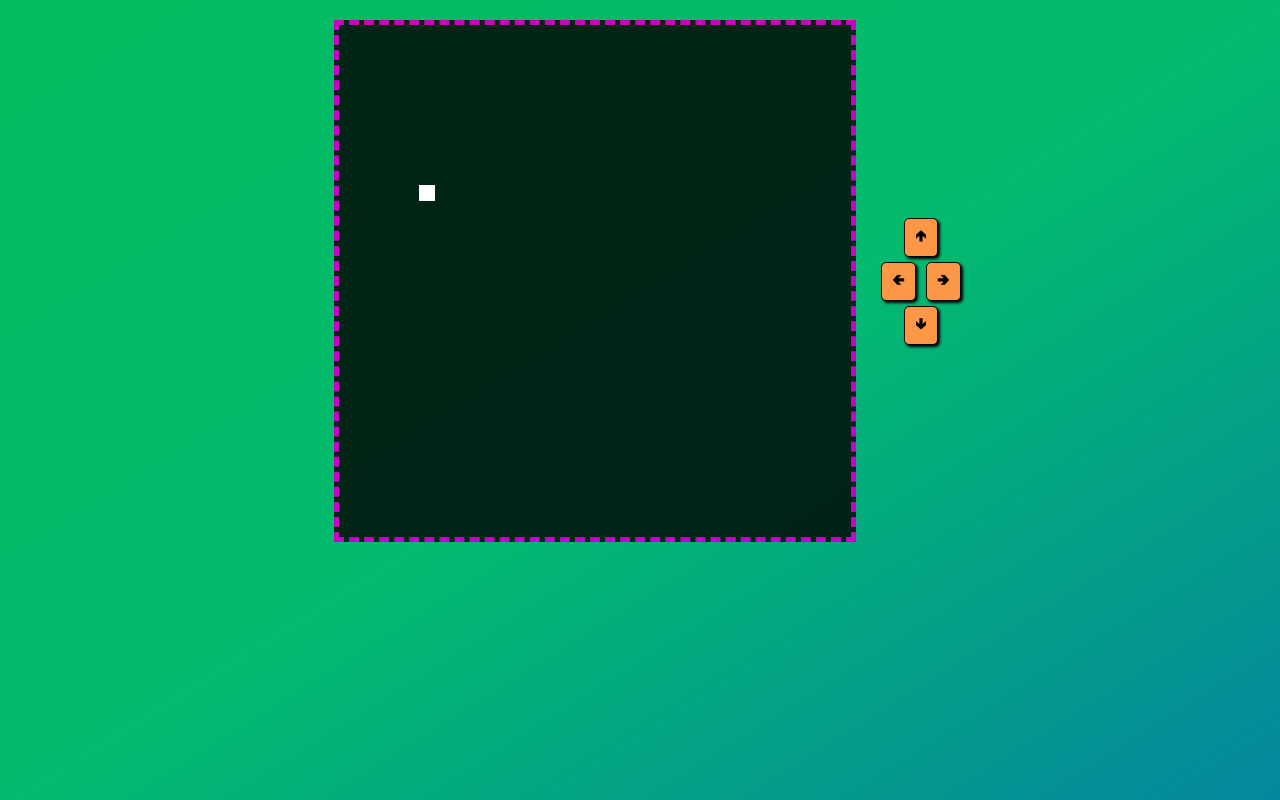
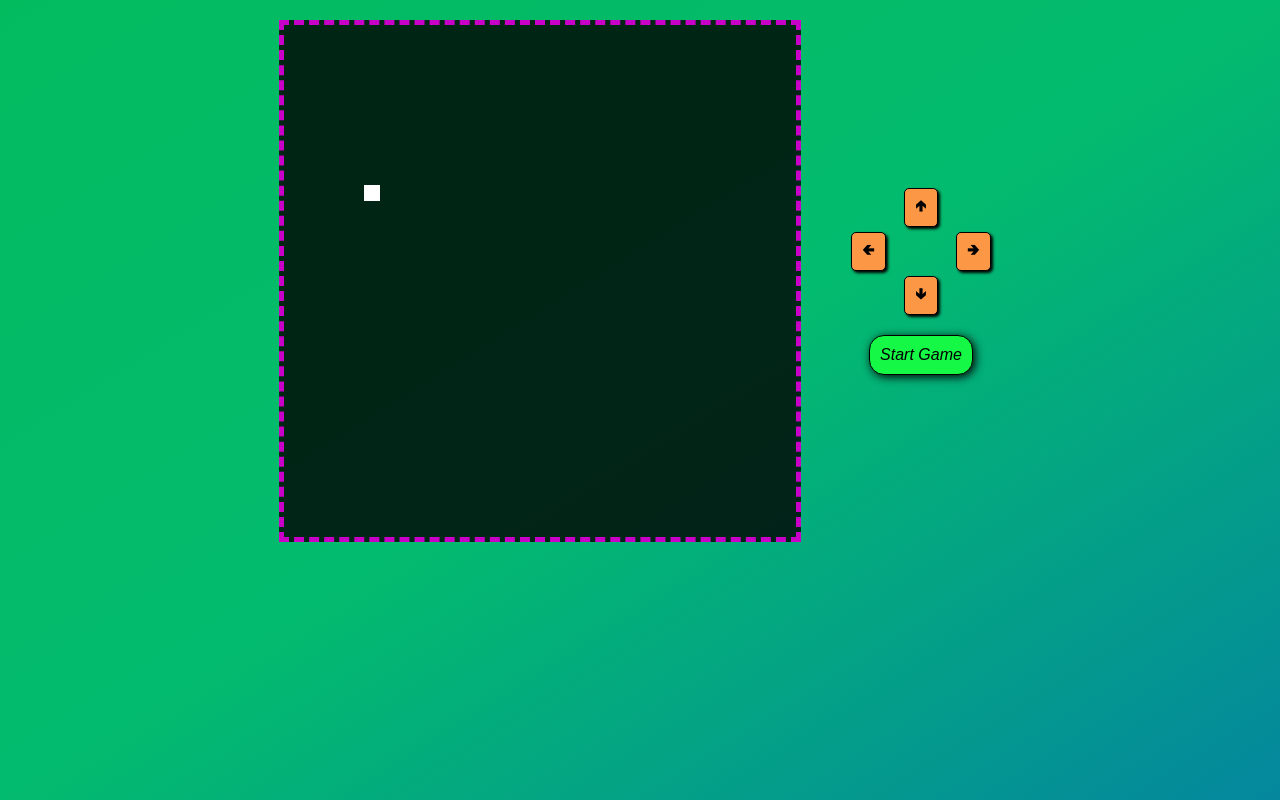
Before and after one commit to godsy07/react-game, a React (Create React App) app: page / in a window 1280 px wide. Built offline with nearby package versions, Linux system fonts and the light colour scheme.

Commit message:
Moved files to move-snake branch

```diff
--- a/src/App.css
+++ b/src/App.css
@@ -1,7 +1,7 @@
 .App {
   display: flex;
   /* justify-content: center; */
-  /* align-items: center; */
-  /* height: 100%;
+  /* align-items: center;
+  height: 100%;
   width: 100%; */
 }
--- a/src/App.js
+++ b/src/App.js
@@ -1,39 +1,58 @@
-import React, { useRef, useState } from "react";
+import React, { useRef, useState, useEffect } from "react";
 import "./App.css";
 import ControlContainer from "./control-container/ControlContainer";
 import PlayAreaContainer from "./play-area/PlayAreaContainer";
 
 const App = () => {
   const refBlock = useRef(null);
+  const [gameStatus, setGameStatus] = useState(false);
+  const [snakeDirection, setSnakeDirection] = useState("right");
   const playAreaWidth = 512; // for setting up height and width of PlayAreaContainer dynamically
   const blockWidth = 16; // for initial width of block (must be a factor of playAreaWidth value)
   const blockHeight = 16; // for initial height of block (must be a factor of playAreaWidth value)
-  const [leftPosition, setLeftPosition] = useState(80); // left position in absolute
-  const [topPosition, setTopPosition] = useState(160); // top position in absolute
+  const [blockPosition, setBlockPosition] = useState([80, 160]); // position of block in absolute
+
   const handleClick = (direction, e) => {
     switch (direction) {
+      case "start":
+        // console.log("Start the game");
+        console.log("Start the game");
+        setGameStatus(!gameStatus);
+        break;
       case "up":
         // console.log("Up direction");
-        if (topPosition !== 0) {
-          setTopPosition(topPosition - blockWidth);
+        if (blockPosition[1] !== 0 && gameStatus === true) {
+          // setBlockPosition((arr) => [arr[0], arr[1] - blockWidth]);
+          setSnakeDirection("up");
         }
         break;
       case "left":
         // console.log("Left direction");
-        if (leftPosition !== 0) {
-          setLeftPosition(leftPosition - blockWidth);
+        if (blockPosition[0] !== 0 && gameStatus === true) {
+          // setBlockPosition((arr) => [arr[0] - blockWidth, arr[1]]);
+          setSnakeDirection("left");
         }
         break;
       case "right":
         // console.log("Right direction");
-        if (leftPosition !== playAreaWidth - blockWidth && leftPosition < 512) {
-          setLeftPosition(leftPosition + blockWidth);
+        if (
+          blockPosition[0] !== playAreaWidth - blockWidth &&
+          blockPosition[0] < 512 &&
+          gameStatus === true
+        ) {
+          // setBlockPosition((arr) => [arr[0] + blockWidth, arr[1]]);
+          setSnakeDirection("right");
         }
         break;
       case "down":
         // console.log("Down direction");
-        if (topPosition !== playAreaWidth - blockWidth && topPosition < 512) {
-          setTopPosition(topPosition + blockWidth);
+        if (
+          blockPosition[1] !== playAreaWidth - blockWidth &&
+          blockPosition[1] < 512 &&
+          gameStatus === true
+        ) {
+          // setBlockPosition((arr) => [arr[0], arr[1] + blockWidth]);
+          setSnakeDirection("down");
         }
         break;
 
@@ -42,17 +61,33 @@ const App = () => {
         break;
     }
   };
+
+  useEffect(() => {
+    if (gameStatus) {
+      if (snakeDirection === "up") {
+        console.log("go up");
+        // setBlockPosition((arr) => [arr[0], arr[1] - 10]);
+      }
+      // if (snakeDirection === "down") {
+      // }
+      // if (snakeDirection === "left") {
+      // }
+      // if (snakeDirection === "right") {
+      // }
+    }
+  }, [gameStatus, snakeDirection]);
+
   return (
     <div className='App'>
       <PlayAreaContainer
         playAreaWidth={playAreaWidth}
         blockWidth={blockWidth}
         blockHeight={blockHeight}
-        leftPosition={leftPosition}
-        topPosition={topPosition}
+        blockPosition={blockPosition}
+        snakeDirection={snakeDirection}
         ref={refBlock}
       />
-      <ControlContainer handleClick={handleClick} />
+      <ControlContainer gameStatus={gameStatus} handleClick={handleClick} />
     </div>
   );
 };
--- a/src/control-container/ControlContainer.jsx
+++ b/src/control-container/ControlContainer.jsx
@@ -2,7 +2,7 @@ import React from "react";
 
 import "./control-container.styles.css";
 
-const ControlContainer = ({ handleClick }) => {
+const ControlContainer = ({ handleClick, gameStatus }) => {
   return (
     <div className='control-container'>
       <div className='up' onClick={(e) => handleClick("up", e)}>
@@ -19,6 +19,14 @@ const ControlContainer = ({ handleClick }) => {
       <div className='down' onClick={(e) => handleClick("down", e)}>
         &#129155;
       </div>
+      <button
+        className={`${
+          gameStatus ? "stop-button" : "start-button"
+        } custom-button`}
+        onClick={(e) => handleClick("start", e)}
+      >
+        {gameStatus ? "Stop Game" : "Start Game"}
+      </button>
     </div>
   );
 };
--- a/src/control-container/control-container.styles.css
+++ b/src/control-container/control-container.styles.css
@@ -1,5 +1,5 @@
 .control-container {
-  /* width: 200px; */
+  width: 200px;
   display: flex;
   flex-direction: column;
   justify-content: center;
@@ -7,7 +7,9 @@
 }
 
 .side-controls {
+  width: 150px;
   display: flex;
+  justify-content: space-between;
   align-items: center;
 }
 
@@ -31,6 +33,39 @@
 .right:hover,
 .down:hover {
   background-color: rgb(255, 255, 180);
-  transform: scale(110%);
+  transform: scale(120%);
   transition: all 0.2s ease-in-out;
 }
+
+.custom-button {
+  margin-top: 20px;
+  padding: 10px;
+  border: 1px solid black;
+  border-radius: 15px;
+  box-shadow: 2px 2px 10px #000;
+  outline: none;
+  transition: all 0.1s ease-in;
+
+  font-size: 16px;
+  font-style: italic;
+  min-height: 30px;
+  min-width: 50px;
+}
+.start-button {
+  background-color: rgb(21, 248, 70);
+}
+.start-button:hover {
+  font-weight: 800;
+  background-color: rgb(128, 241, 23);
+  transform: scale(120%);
+  cursor: pointer;
+}
+.stop-button {
+  background-color: rgb(248, 195, 21);
+}
+.stop-button:hover {
+  font-weight: 800;
+  background-color: rgb(241, 43, 43);
+  transform: scale(120%);
+  cursor: pointer;
+}
--- a/src/play-area-blocks/PlayAreaBlocks.jsx
+++ b/src/play-area-blocks/PlayAreaBlocks.jsx
@@ -2,7 +2,7 @@ import React, { forwardRef } from "react";
 import "./play-area-blocks.styles.css";
 
 const PlayAreaBlocks = (
-  { leftPosition, topPosition, blockHeight, blockWidth },
+  { blockPosition, blockHeight, blockWidth, snakeDirection },
   ref
 ) => {
   return (
@@ -11,8 +11,8 @@ const PlayAreaBlocks = (
       // style={{ position: "absolute", top: "10px", right: "10px" }}
       style={{
         position: "absolute",
-        left: `${leftPosition}px`,
-        top: `${topPosition}px`,
+        left: `${blockPosition[0]}px`,
+        top: `${blockPosition[1]}px`,
         height: `${blockHeight}px`,
         width: `${blockWidth}px`,
         transition: "all 0.2s ease-in",
--- a/src/play-area/PlayAreaContainer.jsx
+++ b/src/play-area/PlayAreaContainer.jsx
@@ -13,7 +13,7 @@ const PlayAreaContainer = ({ playAreaWidth, ...otherProps }, ref) => {
         width: `${playAreaWidth}px`,
       }}
     >
-      <PlayAreaBlocks {...otherProps} />
+      <PlayAreaBlocks ref={ref} {...otherProps} />
     </div>
   );
 };
```
